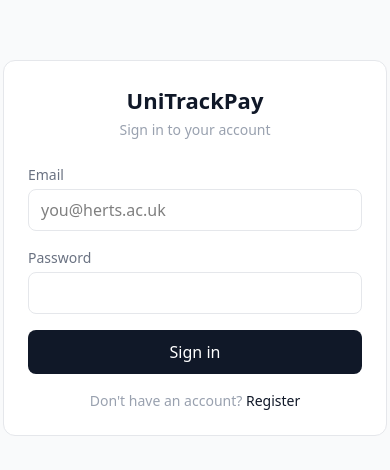
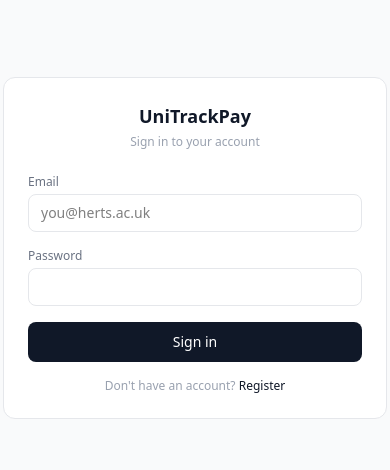
Before and after one commit to ImpactNexus000/unitrackpay, a React (Vite) app in the folder frontend/: page /login in a window 390 px wide. Shown: the part 174-644 px from the top of the page. Built offline with nearby package versions, Linux system fonts and the light colour scheme; no server answers.

Commit message:
Revert font size overrides to original Tailwind defaults

```diff
--- a/frontend/src/index.css
+++ b/frontend/src/index.css
@@ -11,22 +11,6 @@ body {
   font-family: system-ui, -apple-system, 'Segoe UI', Roboto, sans-serif;
   -webkit-font-smoothing: antialiased;
   -moz-osx-font-smoothing: grayscale;
-}
-
-/* Mobile font size boost — prevent text from being too small on phones */
-@media (max-width: 640px) {
-  .text-xs {
-    font-size: 0.875rem;
-    line-height: 1.5;
-  }
-  .text-sm {
-    font-size: 1rem;
-    line-height: 1.5;
-  }
-  .text-lg {
-    font-size: 1.375rem;
-    line-height: 1.4;
-  }
 }
 
 /* ---- Dark mode global overrides ---- */
```
